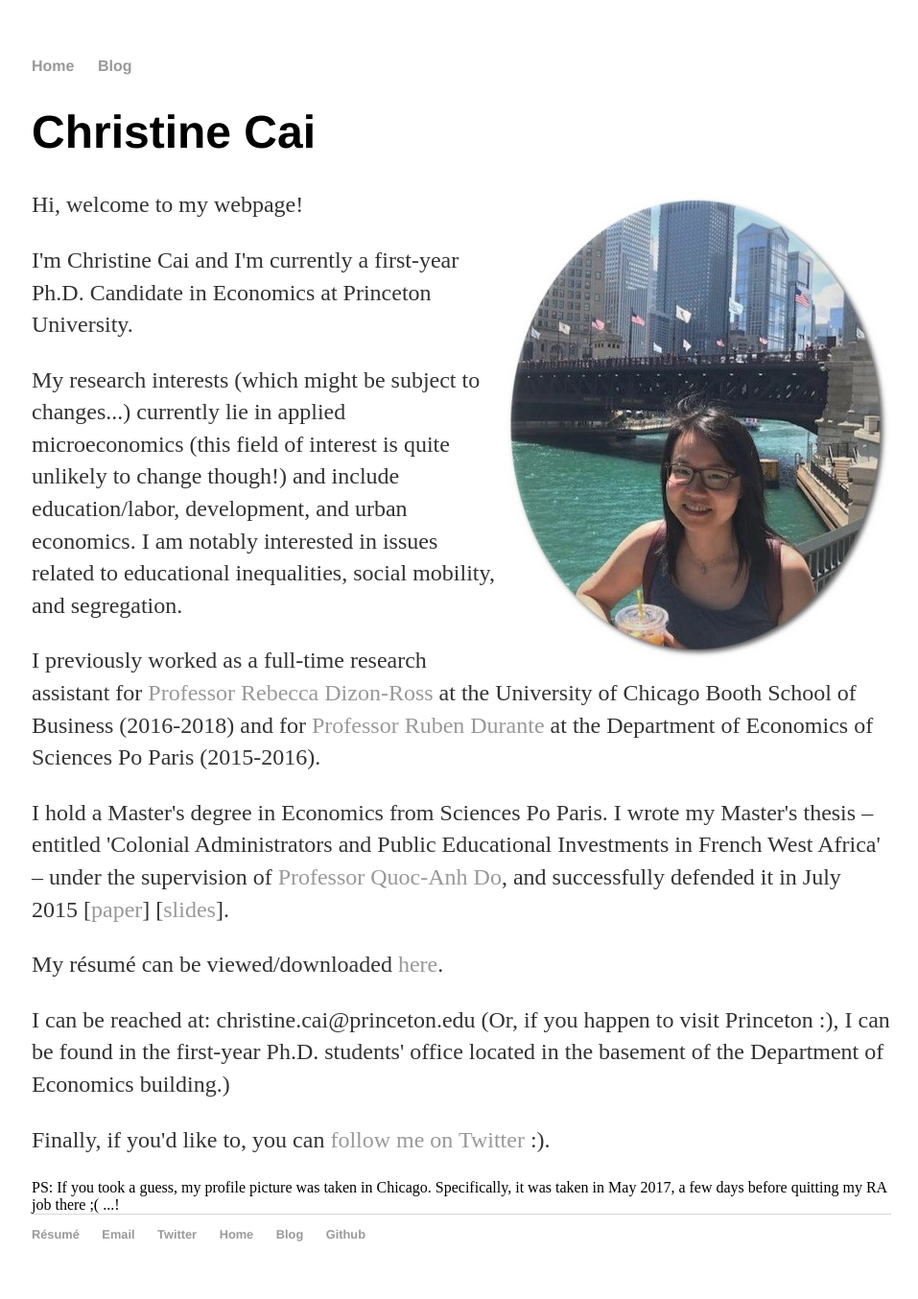
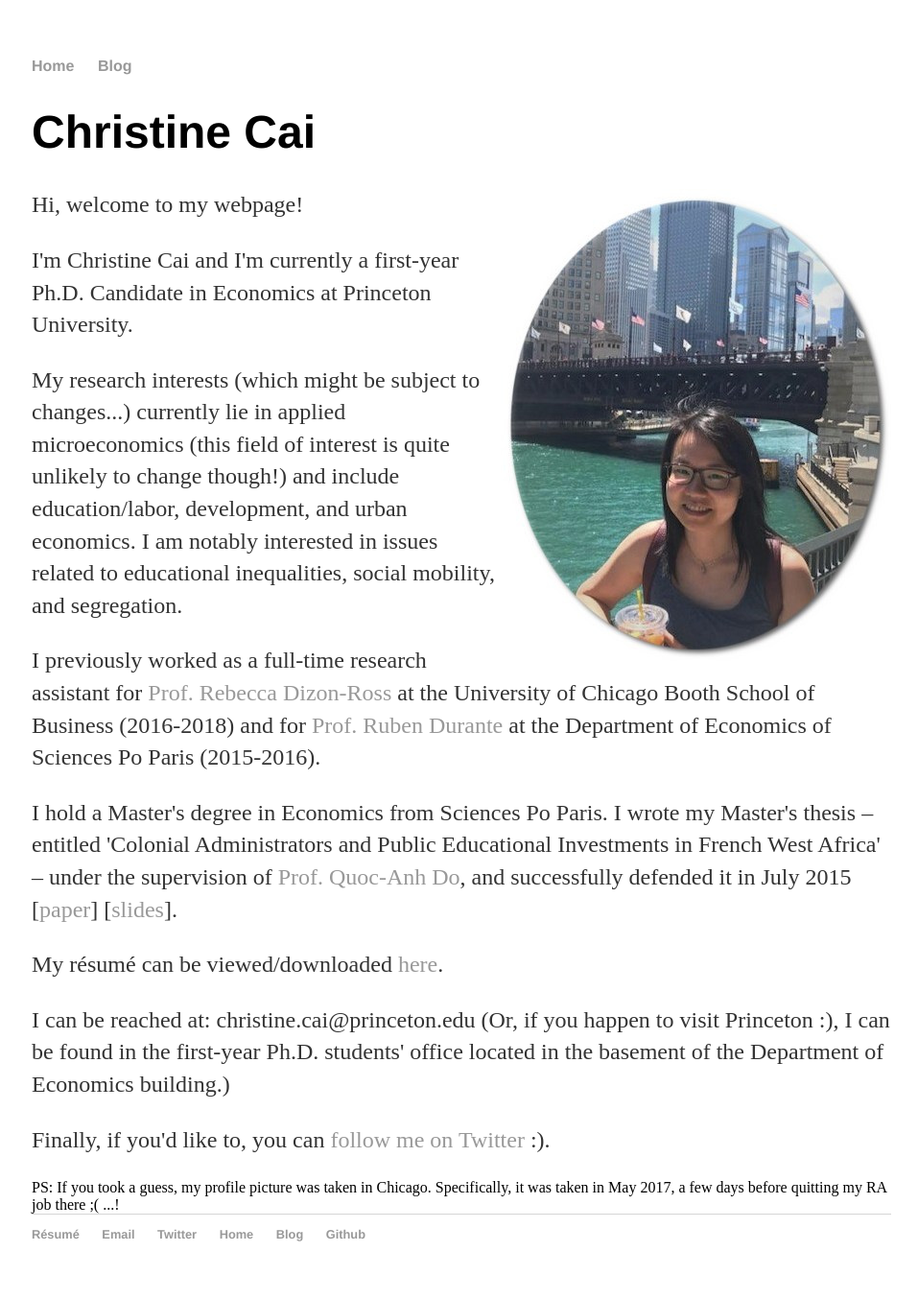
Before and after one commit to christinecai/christinecai.github.io, a Jekyll site: the page built from index.html, in a window 1280 px wide. Shown: the whole page at 96% size, without its empty margins (159-1116 px from the left). Built offline with Jekyll 4.4.1, drawn with Linux system fonts in a browser that asks for light colours.

Commit message:
Update index.html

```diff
--- a/index.html
+++ b/index.html
@@ -20,14 +20,14 @@ title: Christine Cai
 			I am notably interested in issues related to educational inequalities, social mobility, and segregation.</p>
 
 		<p>I previously worked as a full-time research assistant for
-			<a href="http://faculty.chicagobooth.edu/rebecca.dizon-ross/">Professor Rebecca Dizon-Ross</a>
+			<a href="http://faculty.chicagobooth.edu/rebecca.dizon-ross/">Prof. Rebecca Dizon-Ross</a>
 			at the University of Chicago Booth School of Business (2016-2018) and for
-			<a href="https://www.rubendurante.net">Professor Ruben Durante</a>
+			<a href="https://www.rubendurante.net">Prof. Ruben Durante</a>
 			at the Department of Economics of Sciences Po Paris (2015-2016).</p>
 
 		<p>I hold a Master's degree in Economics from Sciences Po Paris. I wrote my Master's thesis –
 			entitled 'Colonial Administrators and Public Educational Investments in French West Africa' –
-			under the supervision of <a href="https://sites.google.com/site/qaquocanhdo/">Professor Quoc-Anh Do</a>,
+			under the supervision of <a href="https://sites.google.com/site/qaquocanhdo/">Prof. Quoc-Anh Do</a>,
 			and successfully defended it in July 2015 [<a href="/masters thesis/paper.pdf">paper</a>]
 			[<a href="/masters thesis/slides.pdf">slides</a>].</p>
 
```
